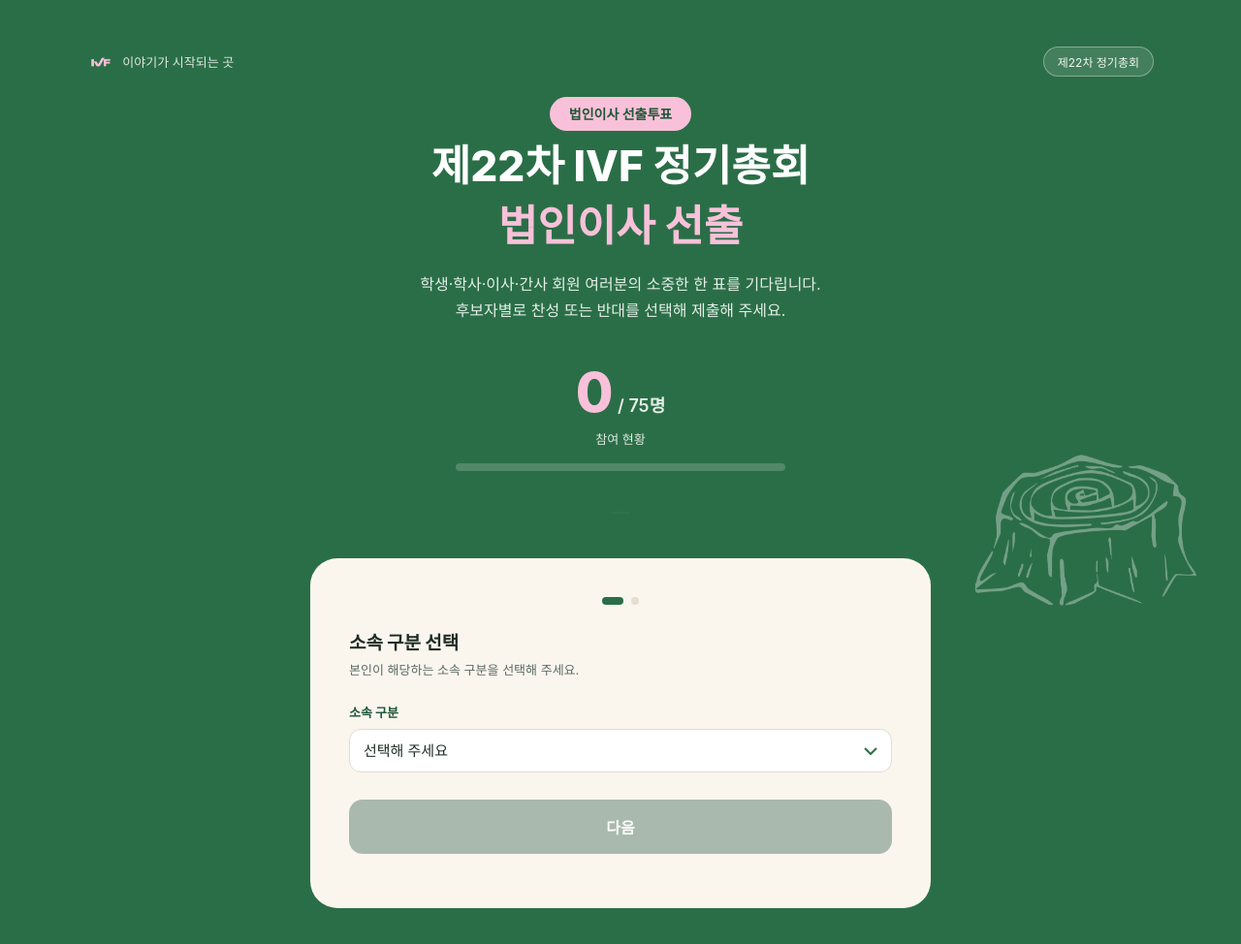
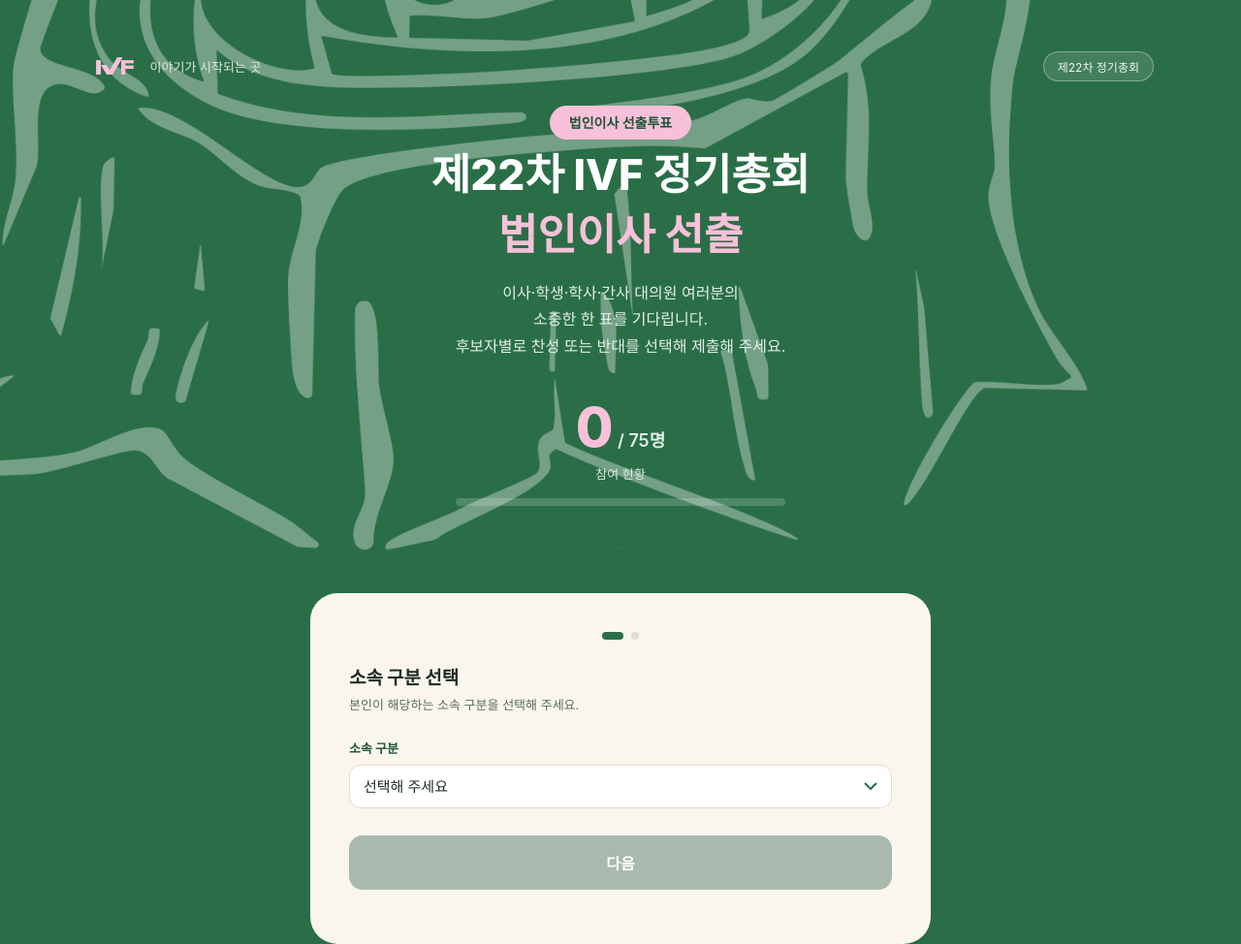
Before and after one commit to jeje-0/4, a website: page public/index.html in a window 1280 px wide. Shown: the whole page at 97% size. Before the commit the page ends 937 px from the top, so only its background shows below. Drawn offline with Linux system fonts and the light colour scheme; no server answers.

Commit message:
Update index.html

```diff
--- a/public/index.html
+++ b/public/index.html
@@ -27,7 +27,7 @@
     padding:24px 24px 64px;color:#fff;position:relative;overflow:hidden;}
   .logo-row{display:flex;justify-content:space-between;align-items:center;margin-bottom:28px;position:relative;z-index:2;}
   .logo{display:flex;align-items:center;gap:8px;}
-  .logo-img{height:20px;width:auto;display:block;}
+  .logo-img{height:40px;width:auto;display:block;}
   .logo span{font-size:13px;color:#dfe9e2;}
   .badge-round{background:rgba(255,255,255,0.12);border:1px solid rgba(255,255,255,0.35);
     border-radius:999px;padding:6px 14px;font-size:12px;color:#f2f7f3;white-space:nowrap;}
@@ -120,7 +120,7 @@
     .desc{max-width:520px;font-size:16px;}
     .pill-center span{font-size:14px;padding:9px 20px;}
     .stat .num{font-size:56px;}
-    .tree-deco{width:280px;right:calc(50% - 620px);bottom:-20px;}
+    .tree-deco{width:1500px;right:calc(50% - 620px);bottom:-20px;}
     .wordmark-img{margin-top:36px;height:14px;}
 
     .panel{max-width:640px;margin-left:auto;margin-right:auto;
@@ -139,7 +139,7 @@
 
     <span class="pill-center"><span>법인이사 선출투표</span></span>
     <h1>제22차 IVF 정기총회<br><span class="accent">법인이사 선출</span></h1>
-    <p class="desc">학생·학사·이사·간사 회원 여러분의 소중한 한 표를 기다립니다.<br>후보자별로 찬성 또는 반대를 선택해 제출해 주세요.</p>
+    <p class="desc">이사·학생·학사·간사 대의원 여러분의<br>소중한 한 표를 기다립니다.<br>후보자별로 찬성 또는 반대를 선택해 제출해 주세요.</p>
 
     <div class="stat">
       <div class="num"><span id="voteCount">0</span><small> / <span id="totalTarget">75</span>명</small></div>
@@ -179,7 +179,7 @@
 
       <div id="step2" style="display:none;">
         <h2>찬반 투표하기</h2>
-        <p class="sub">후보 5인 각각에 대해 찬성 또는 반대를 표시해 주세요.</p>
+        <p class="sub">후보 7인 각각에 대해 찬성 또는 반대를 표시해 주세요.</p>
 
         <div id="candidateArea"></div>
 
```
